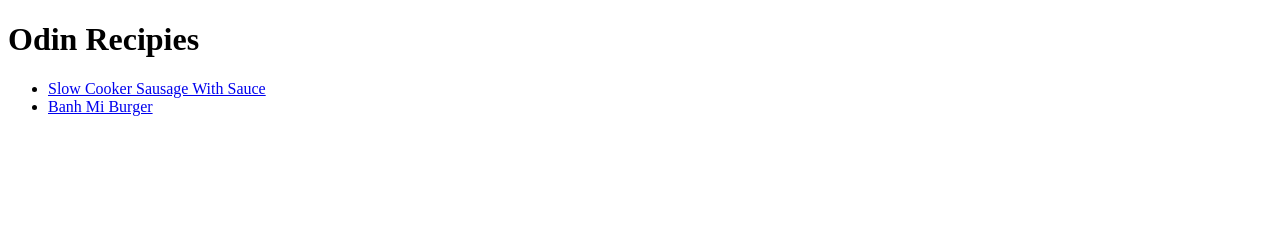
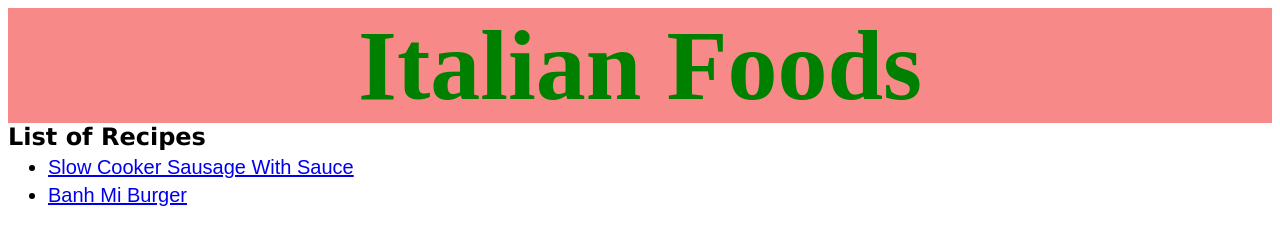
Before and after one commit to Helixu38/odin-recipes, a plain HTML site: page index.html in a window 1280 px wide. Drawn offline with Linux system fonts and the light colour scheme.

Commit message:
Add css style

```diff
--- a/Recipes/SlowCookerSausageWithSauce.html
+++ b/Recipes/SlowCookerSausageWithSauce.html
@@ -1,16 +1,22 @@
 <!DOCTYPE html>
 <html lang="en">
+
 <head>
     <meta charset="UTF-8">
     <title>Slow Cooker Sausage With Sauce</title>
+    <link rel="stylesheet" href="../css/style.css">
 </head>
 
 <body>
+    <div class="header">
     <h1>Slow Cooker Sausage With Sauce</h1>
-        <img src="https://imagesvc.meredithcorp.io/v3/mm/image?url=https%3A%2F%2Fstatic.onecms.io%2Fwp-content%2Fuploads%2Fsites%2F43%2F2022%2F11%2F14%2F70702-slow-cooker-sausage-with-sauce-4x3-1227.jpg&q=60&c=sc&orient=true&poi=auto&h=512">
+    </div>
+    <img
+        src="https://imagesvc.meredithcorp.io/v3/mm/image?url=https%3A%2F%2Fstatic.onecms.io%2Fwp-content%2Fuploads%2Fsites%2F43%2F2022%2F11%2F14%2F70702-slow-cooker-sausage-with-sauce-4x3-1227.jpg&q=60&c=sc&orient=true&poi=auto&h=512">
 
     <h2>Description</h2>
-        <p>This crockpot sausage recipe is a warm, easy meal made even easier in the slow cooker. These sausages may be served in sandwiches or over rice.</p>
+    <p>This crockpot sausage recipe is a warm, easy meal made even easier in the slow cooker. These sausages may be
+        served in sandwiches or over rice.</p>
 
     <h2>Ingredients</h2>
     <ul>
@@ -24,7 +30,8 @@
     <h2>Directions</h2>
     <ol>
         <li>Gather all ingredients.</li>
-                <li>Place Italian sausage links, spaghetti sauce, green pepper, and onion into a slow cooker; mix until well combined.</li>
+        <li>Place Italian sausage links, spaghetti sauce, green pepper, and onion into a slow cooker; mix until well
+            combined.</li>
         <li>Cover and cook on Low for 6 hours. Serve on hoagie rolls.</li>
     </ol>
 
--- /dev/null
+++ b/css/style.css
@@ -0,0 +1,53 @@
+/* Global */
+body {
+    font-family: Georgia, 'Times New Roman', Times, serif;
+    font-size: 1rem;
+}
+
+h2 {
+    font-family: 'Lucida Sans', 'Lucida Sans Regular', 'Lucida Grande', 'Lucida Sans Unicode', Geneva, Verdana, sans-serif;
+    font-size: 1.5rem;
+    margin: 0;
+}
+
+ul,
+ol {
+    margin: 0;
+    margin-top: 5px;
+    margin-bottom: 20px;
+}
+
+li {
+    margin-top: 5px;
+}
+
+p{
+    line-height: 1.4;
+    margin: 0;
+    margin-top: 1vh;
+    margin-bottom: 5vh;
+}
+
+/* Style use for header  */
+.header {
+    width: 100%;
+    height: auto;
+    text-align: center;
+}
+
+
+.header .title {
+    font-size: 100px;
+    font-family: 'Times New Roman', Times, serif;
+    color: green;
+    font-weight: bold;
+    margin: 0%;
+    background-color: #f88989;
+}
+
+/* Style use for list  */
+.list ul {
+    font-size: 20px;
+    font-family: Arial, Helvetica, sans-serif;
+    color: black;
+}
--- a/index.html
+++ b/index.html
@@ -1,16 +1,26 @@
 <!DOCTYPE html>
 <html lang="en">
+
 <head>
     <meta charset="UTF-8">
     <Title>Recipies</Title>
+    <link rel="stylesheet" href="./css/style.css">
 </head>
 
 <body>
-        <h1>Odin Recipies</h1>
+    <div class="header">
+        <h1 class="title">Italian Foods</h1>
+    </div>
+
+    <div class="list">
+        <h2>List of Recipes</h2>
         <ul>
-            <li><a href="./Recipes/SlowCookerSausageWithSauce.html" target="_blank" rel="noopener noreferrer"> Slow Cooker Sausage With Sauce </a></li>
-            <li><a href="./Recipes/TheBanhMiBurger.html" target="_blank" rel="noopener noreferrer"> Banh Mi Burger </a></li>
+            <li><a href="./Recipes/SlowCookerSausageWithSauce.html" target="_blank" rel="noopener noreferrer"> Slow
+                    Cooker Sausage With Sauce </a></li>
+            <li><a href="./Recipes/TheBanhMiBurger.html" target="_blank" rel="noopener noreferrer"> Banh Mi Burger </a>
+            </li>
         </ul>
+    </div>
 
 </body>
 
```
Also changed, not shown: Recipes/TheBanhMiBurger.html (+21 -7 lines). Lines whose indentation alone changed are shown as unchanged.
